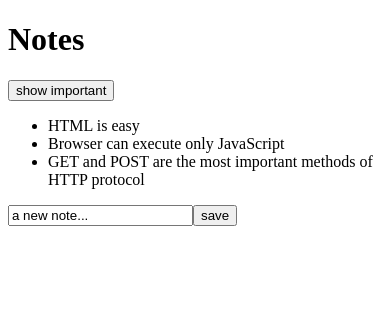
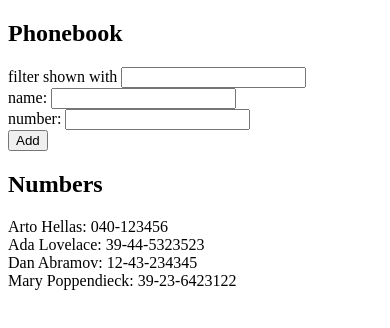
Before and after one commit to Cris-Emir/Full-Stack-Course, a React (Vite) app: page / in a window 390 px wide. Shown: the top 328 px of the page. Built offline with nearby package versions, Linux system fonts and the light colour scheme.

Commit message:
Refactor App component to implement phonebook functionality with person addition and search features

```diff
--- a/src/App.jsx
+++ b/src/App.jsx
@@ -1,47 +1,78 @@
 import { useState } from "react";
-import Note from "./components/Note";
 
-const App = (props) => {
-  const [notes, setNotes] = useState(props.notes);
-  const [newNote, setNewNote] = useState("a new note...");
-  const [showAll, setShowAll] = useState(true);
+const App = () => {
+  const [persons, setPersons] = useState([
+    { name: "Arto Hellas", number: "040-123456", id: 1 },
+    { name: "Ada Lovelace", number: "39-44-5323523", id: 2 },
+    { name: "Dan Abramov", number: "12-43-234345", id: 3 },
+    { name: "Mary Poppendieck", number: "39-23-6423122", id: 4 },
+  ]);
+  const [newName, setNewName] = useState("");
+  const [newNumber, setNewNumber] = useState("");
+  const [search, setSearch] = useState("");
 
-  const addNote = (event) => {
+  const addPerson = (event) => {
     event.preventDefault();
-    console.log("button clicked", event.target);
-    const noteObject = {
-      content: newNote,
-      important: Math.random() < 0.5,
-      id: notes.length + 1,
+    const personObject = {
+      name: newName,
+      number: newNumber,
     };
-    setNotes(notes.concat(noteObject));
-    setNewNote("");
+
+    if (persons.some((person) => person.name === newName)) {
+      alert(`${newName} is already added to phonebook`);
+      return;
+    }
+
+    if (persons.some((person) => person.number === newNumber)) {
+      alert(`${newNumber} is already added to phonebook`);
+      return;
+    }
+
+    setPersons(persons.concat(personObject));
+    setNewName("");
   };
 
-  const notesToShow = showAll ? notes : notes.filter((note) => note.important);
+  const personsToShow = search
+    ? persons.filter((person) =>
+        person.name.toLowerCase().includes(search.toLowerCase())
+      )
+    : persons;
 
-  const handleNoteChange = (event) => {
-    console.log(event.target.value);
-    setNewNote(event.target.value);
+  const handlePersonChange = (event) => {
+    setNewName(event.target.value);
+  };
+
+  const handleNumberChange = (event) => {
+    setNewNumber(event.target.value);
+  };
+
+  const handleSearchChange = (event) => {
+    setSearch(event.target.value);
   };
 
   return (
     <div>
-      <h1>Notes</h1>
+      <h2>Phonebook</h2>
       <div>
-        <button onClick={() => setShowAll(!showAll)}>
-          show {showAll ? "important" : "all"}
-        </button>
+        filter shown with <input value={search} onChange={handleSearchChange} />
       </div>
-      <ul>
-        {notesToShow.map((note) => (
-          <Note key={note.id} note={note} />
-        ))}
-      </ul>
-      <form onSubmit={addNote}>
-        <input value={newNote} onChange={handleNoteChange} />
-        <button type="submit">save</button>
+      <form onSubmit={addPerson}>
+        <div>
+          name: <input value={newName} onChange={handlePersonChange} />
+        </div>
+        <div>
+          number: <input value={newNumber} onChange={handleNumberChange} />
+        </div>
+        <div>
+          <button type="submit">Add</button>
+        </div>
       </form>
+      <h2>Numbers</h2>
+      {personsToShow.map((person) => (
+        <div key={person.name}>
+          {person.name}: {person.number}
+        </div>
+      ))}
     </div>
   );
 };
--- a/src/main.jsx
+++ b/src/main.jsx
@@ -22,6 +22,6 @@ const notes = [
 
 createRoot(document.getElementById("root")).render(
   <StrictMode>
-    <App notes={notes}/>
+    <App/>
   </StrictMode>
 );
```
